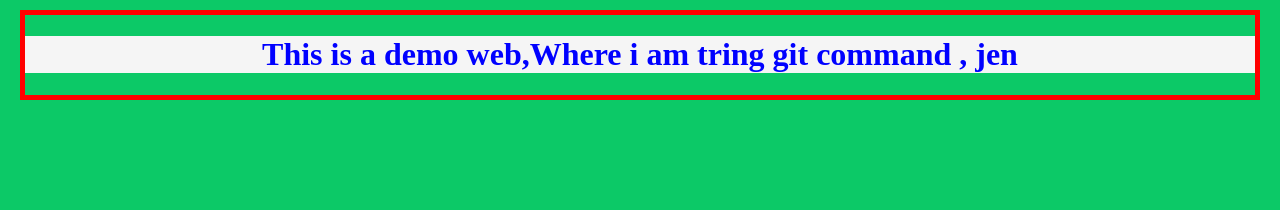
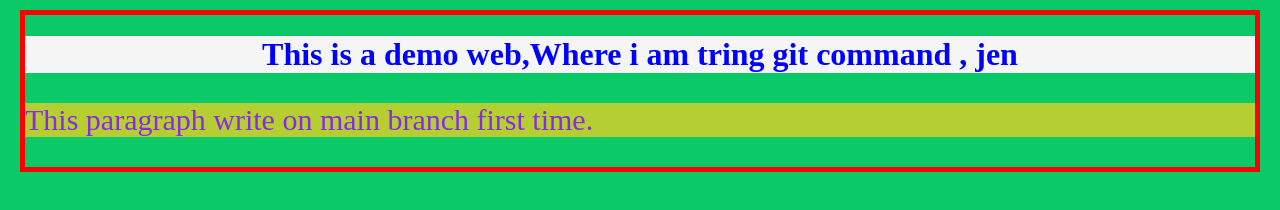
Before and after one commit to JyotiRanjan700/simple_web, a plain HTML site: page index_1.html in a window 1280 px wide. Drawn offline with Linux system fonts and the light colour scheme.

Commit message:
C2 add a paragraph  on main branch

```diff
--- a/index_1.html
+++ b/index_1.html
@@ -10,5 +10,8 @@
     <div class="dev_heading">
         <h1>This is a demo web,Where i am tring git command , jen </h1>
     </div>
+    <div class="div_paragraph">
+        <p id="p_main">This paragraph write on main branch first time.</p>
+    </div>
 </body>
 </html>
--- a/stylesheet_1.css
+++ b/stylesheet_1.css
@@ -2,6 +2,9 @@ body{
     background-color: #0cc967;
     border:  5px solid red;
     margin: 10px 20px 10px 20px;
+}
+p{
+    font-size: 30px;
 }
 
 .dev_heading{
@@ -10,3 +13,12 @@ body{
     text-align: center;
 
 }
+.div_paragraph{
+    color: rgb(128, 0, 122);
+    background-color: rgb(181, 207, 51);
+    text-align: left;
+
+}
+#p_main{
+    color: blueviolet;
+}
```
